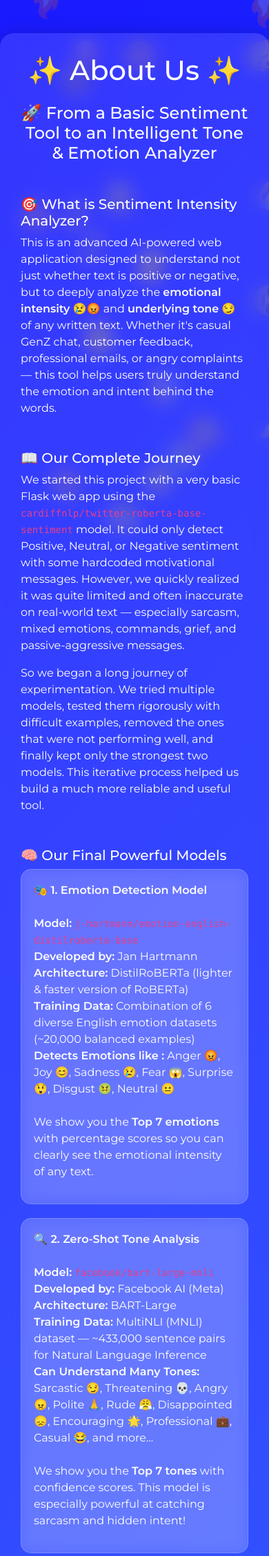
After one commit to kamalkolisetty/kamal-Sentiment-Intensity-Analyzer, a Flask app: page /about in a window 390 px wide. The commit adds this page. Shown: the top 2256 px of the page at 69% size. Run offline with Flask 3, Linux system fonts and the light colour scheme; some libraries are stand-ins or nearby versions.

Commit message:
feat: enhance UI/UX and complete About Us page
- Hide 'Processed Output' section until first analysis
- Improve 'About Us' button styling with hover effects
- Significantly expand and beautify About Us page with detailed journey, model explanations, and emojis
- Fix div nesting issues in about.html
- Remove disturbing red gradients, keep pleasant color palette
- Update README.md with comprehensive project documentation
- Improve overall responsiveness and visual consistency

```diff
--- a/app.py
+++ b/app.py
@@ -1,53 +1,72 @@
-from transformers import AutoTokenizer
-from transformers import AutoModelForSequenceClassification
-from scipy.special import softmax
+from transformers import pipeline
 from flask import Flask, render_template, request, jsonify
 
 app = Flask(__name__)
 
-# Load the tokenizer and model outside of the process_input function
-MODEL = "cardiffnlp/twitter-roberta-base-sentiment"
-tokenizer = AutoTokenizer.from_pretrained(MODEL)
-model = AutoModelForSequenceClassification.from_pretrained(MODEL)
+print("Loading models...")
+
+# Emotions Model
+emotion_pipeline = pipeline("text-classification",
+                           model="j-hartmann/emotion-english-distilroberta-base",
+                           top_k=None)
+
+# Zero-Shot Tone Analysis
+zero_shot_classifier = pipeline("zero-shot-classification",
+                               model="facebook/bart-large-mnli")
+
+print("✅ Models loaded successfully!")
+
+def get_emotions(text):
+    results = emotion_pipeline(text)[0]
+    sorted_emotions = sorted(results, key=lambda x: x['score'], reverse=True)
+    return {"top_emotions": sorted_emotions[:8]}
+
+def get_zero_shot_tone(text):
+    candidate_labels = [
+        "threatening", "angry", "rude", "sarcastic", "polite",
+        "professional", "casual", "sad", "disappointed", "excited",
+        "formal", "informal", "encouraging", "neutral", "happy"
+    ]
+
+    result = zero_shot_classifier(text, candidate_labels, multi_label=False)
+
+    return {
+        "top_tones": [
+            {"label": result['labels'][i], "score": float(result['scores'][i])}
+            for i in range(7)
+        ]
+    }
 
 @app.route('/')
 def index():
     return render_template('index.html')
 
+@app.route('/about')
+def about():
+    return render_template('about.html')
+
 @app.route('/process', methods=['POST'])
-@app.route('/process', methods=['POST'])
+def process():
+    try:
+        input_text = request.form['input_text'].strip()
+        analysis_type = request.form.get('analysis_type', 'full')
 
-def process():
-    if request.method == 'POST':
-        input_text = request.form['input_text']
-        processed_output = process_input(input_text)
-        return jsonify(processed_output)
+        if not input_text:
+            return jsonify({"error": "Empty input"}), 400
 
-def process_input(example):
-    encoded_text = tokenizer(example, return_tensors='pt')
-    output = model(**encoded_text)
-    scores = output[0][0].detach().numpy()
-    scores = softmax(scores)
-    scores_dict = {
-        'roberta_neg': float(scores[0]),
-        'roberta_neu': float(scores[1]),
-        'roberta_pos': float(scores[2])
-    }
+        result = {"input": input_text}
 
-    # Determine sentiment based on the highest score
-    if scores_dict['roberta_neg'] > scores_dict['roberta_neu'] and scores_dict['roberta_neg'] > scores_dict['roberta_pos']:
-        sentiment = " NEGATIVE.\n Stay strong, my friend. You've got this! \U0001F4AA"
+        if analysis_type in ['emotions', 'full']:
+            result["emotions"] = get_emotions(input_text)
 
-    elif scores_dict['roberta_pos'] > scores_dict['roberta_neu'] and scores_dict['roberta_pos'] > scores_dict['roberta_neg']:
-        sentiment = " POSITIVE.\n Your positivity is contagious, and it brightens my day too! \U0001F604\U0001F31E"
+        if analysis_type in ['tone', 'full']:
+            result["tone_analysis"] = get_zero_shot_tone(input_text)
 
-    else:
-        sentiment = " NEUTRAL.\n Happy day, mate! \U0001F31E\U0001F604"
+        return jsonify(result)
 
-    scores_dict['sentiment'] = sentiment
-    return scores_dict
-
-
+    except Exception as e:
+        print(f"Error: {e}")
+        return jsonify({"error": str(e)}), 500
 
 if __name__ == '__main__':
-    app.run(debug=True)
+    app.run(debug=True, host='0.0.0.0', port=5000)
--- /dev/null
+++ b/requirements.txt
@@ -0,0 +1,4 @@
+flask
+transformers
+torch
+scipy
--- /dev/null
+++ b/static/styles.css
@@ -0,0 +1,60 @@
+body {
+    font-family: 'Montserrat', sans-serif;
+    color: white;
+    min-height: 100vh;
+    transition: background 1.8s ease;
+}
+
+.container {
+    background: rgba(255, 255, 255, 0.12);
+    backdrop-filter: blur(12px);
+    border-radius: 20px;
+    padding: 30px;
+    box-shadow: 0 8px 32px rgba(0, 0, 0, 0.3);
+    margin-top: 30px;
+}
+
+.result-card {
+    background: rgba(255, 255, 255, 0.15);
+    backdrop-filter: blur(10px);
+    border-radius: 15px;
+    padding: 18px;
+    margin-bottom: 20px;
+    border: 1px solid rgba(255,255,255,0.2);
+}
+
+.moving-emojis {
+    position: fixed;
+    top: 0; left: 0;
+    width: 100%; height: 100%;
+    pointer-events: none;
+    z-index: -1;
+    overflow: hidden;
+}
+
+.emoji {
+    position: absolute;
+    font-size: 2.6rem;
+    opacity: 0.20;
+    animation: floatUp linear infinite;
+}
+
+@keyframes floatUp {
+    0% { transform: translateY(100vh) rotate(0deg); }
+    100% { transform: translateY(-100vh) rotate(360deg); }
+}
+
+.btn-about {
+    background-color: rgba(255,255,255,0.2);
+    color: white;
+    border: 2px solid rgba(255,255,255,0.5);
+    font-weight: 600;
+    transition: all 0.4s ease;
+}
+
+.btn-about:hover {
+    background-color: white;
+    color: #6a11cb;
+    transform: translateY(-4px);
+    box-shadow: 0 12px 25px rgba(255,255,255,0.3);
+}
--- /dev/null
+++ b/templates/about.html
@@ -0,0 +1,138 @@
+<!DOCTYPE html>
+<html lang="en">
+<head>
+    <meta charset="UTF-8">
+    <meta name="viewport" content="width=device-width, initial-scale=1, shrink-to-fit=no">
+    <meta name="description" content="About Sentiment Intensity Analyzer - Our Full Journey">
+    <title>About Us | Sentiment Intensity Analyzer</title>
+
+    <link href="https://fonts.googleapis.com/css2?family=Montserrat:wght@400;500;600&display=swap" rel="stylesheet">
+    <link rel="stylesheet" href="https://maxcdn.bootstrapcdn.com/bootstrap/4.5.2/css/bootstrap.min.css">
+    <link rel="stylesheet" href="/static/styles.css">
+</head>
+<body>
+    <div class="moving-emojis" id="emojis"></div>
+
+    <div class="container mt-5">
+        <h1 class="text-center mb-4">✨ About Us ✨</h1>
+        <h4 class="text-center mb-5">🚀 From a Basic Sentiment Tool to an Intelligent Tone & Emotion Analyzer</h4>
+
+        <h5 class="mt-4">🎯 What is Sentiment Intensity Analyzer?</h5>
+        <p>This is an advanced AI-powered web application designed to understand not just whether text is positive or
+            negative, but to deeply analyze the <strong>emotional intensity</strong> 😢😡 and <strong>underlying
+                tone</strong> 😏 of any written text. Whether it's casual GenZ chat, customer feedback, professional
+            emails, or angry complaints — this tool helps users truly understand the emotion and intent behind the
+            words.</p>
+
+        <h5 class="mt-5">📖 Our Complete Journey</h5>
+        <p>We started this project with a very basic Flask web app using the
+            <code>cardiffnlp/twitter-roberta-base-sentiment</code> model. It could only detect Positive, Neutral, or
+            Negative sentiment with some hardcoded motivational messages. However, we quickly realized it was quite
+            limited and often inaccurate on real-world text — especially sarcasm, mixed emotions, commands, grief, and
+            passive-aggressive messages.</p>
+
+        <p>So we began a long journey of experimentation. We tried multiple models, tested them rigorously with
+            difficult examples, removed the ones that were not performing well, and finally kept only the strongest two
+            models. This iterative process helped us build a much more reliable and useful tool.</p>
+
+        <h5 class="mt-5">🧠 Our Final Powerful Models</h5>
+
+        <div class="row">
+            <div class="col-md-6">
+                <div class="result-card">
+                    <strong>🎭 1. Emotion Detection Model</strong><br><br>
+                    <strong>Model:</strong> <code>j-hartmann/emotion-english-distilroberta-base</code><br>
+                    <strong>Developed by:</strong> Jan Hartmann<br>
+                    <strong>Architecture:</strong> DistilRoBERTa (lighter & faster version of RoBERTa)<br>
+                    <strong>Training Data:</strong> Combination of 6 diverse English emotion datasets (~20,000 balanced
+                    examples)<br>
+                    <strong>Detects Emotions like :</strong> Anger 😡, Joy 😊, Sadness 😢, Fear 😱, Surprise 😲, Disgust
+                    🤢, Neutral 😐
+                    <br><br>
+                    <p>We show you the <strong>Top 7 emotions</strong> with percentage scores so you can clearly see the
+                        emotional intensity of any text.</p>
+                </div>
+            </div>
+
+            <div class="col-md-6">
+                <div class="result-card">
+                    <strong>🔍 2. Zero-Shot Tone Analysis</strong><br><br>
+                    <strong>Model:</strong> <code>facebook/bart-large-mnli</code><br>
+                    <strong>Developed by:</strong> Facebook AI (Meta)<br>
+                    <strong>Architecture:</strong> BART-Large<br>
+                    <strong>Training Data:</strong> MultiNLI (MNLI) dataset — ~433,000 sentence pairs for Natural
+                    Language Inference<br>
+                    <strong>Can Understand Many Tones:</strong> Sarcastic 😏, Threatening 💀, Angry 😠, Polite 🙏,
+                    Rude 😤, Disappointed 😞, Encouraging 🌟, Professional 💼, Casual 😂, and more...
+                    <br><br>
+                    <p>We show you the <strong>Top 7 tones</strong> with confidence scores. This model is especially
+                        powerful at catching sarcasm and hidden intent!</p>
+                </div>
+            </div>
+        </div>
+
+        <h5 class="mt-5">🔄 Evolution of the Project</h5>
+        <ul>
+            <li>Started with basic 3-label sentiment analysis</li>
+            <li>Added multiple models (Sentiment + Stars + Formality + Emotions)</li>
+            <li>Conducted extensive testing on real challenging inputs (sarcasm, grief, commands, mixed emotions)</li>
+            <li>Removed weak performing models after careful evaluation</li>
+            <li>Focused only on the two best models for accuracy and speed</li>
+            <li>Built a modern, beautiful, and engaging user interface with animated gradients and floating emojis</li>
+        </ul>
+
+        <h5 class="mt-5">✨ Key Features</h5>
+        <ul>
+            <li>Real-time analysis using state-of-the-art Hugging Face Transformers</li>
+            <li>Flexible analysis modes (Full, Emotions Only, Tone Only)</li>
+            <li>Dynamic & eye-catching UI with floating emojis and changing gradients</li>
+            <li>Strong performance on sarcasm, mixed feelings, and complex text</li>
+            <li>Mobile-friendly and visually appealing design</li>
+        </ul>
+
+        <div class="text-center mt-5">
+            <a href="/" class="btn btn-light btn-lg">Try the Analyzer Now 🚀</a>
+        </div>
+
+        <footer class="text-center py-4 mt-5" style="opacity: 0.8;">
+            © KWorks | Crafted with ✨✨ & Endless ☕
+        </footer>
+    </div>
+
+    <script>
+        const gradients = [
+            "linear-gradient(-45deg, #6a11cb, #2575fc)",
+            "linear-gradient(-45deg, #00c3ff, #1a1aff)",
+            "linear-gradient(-45deg, #00ff88, #0099ff)",
+            "linear-gradient(-45deg, #8e2de2, #4a00e0)"
+        ];
+
+        function setRandomGradient() {
+            document.body.style.background = gradients[Math.floor(Math.random() * gradients.length)];
+            document.body.style.backgroundSize = "400% 400%";
+        }
+
+        function createEmojis() {
+            const container = document.getElementById('emojis');
+            const list = ['😊', '😢', '😡', '😱', '😍', '😂', '🥺', '😠', '🙌', '💔', '🔥', '😌', '🥰', '😭', '😎', '🙃', '🤔', '😏'];
+            for (let i = 0; i < 35; i++) {
+                const em = document.createElement('div');
+                em.className = 'emoji';
+                em.textContent = list[Math.floor(Math.random() * list.length)];
+                em.style.left = Math.random() * 100 + 'vw';
+                em.style.animationDuration = (Math.random() * 45 + 45) + 's';
+                em.style.animationDelay = '-' + Math.random() * 50 + 's';
+                container.appendChild(em);
+            }
+        }
+
+        window.onload = function () {
+            setRandomGradient();
+            createEmojis();
+        };
+    </script>
+
+    <script src="https://ajax.googleapis.com/ajax/libs/jquery/3.5.1/jquery.min.js"></script>
+    <script src="https://maxcdn.bootstrapcdn.com/bootstrap/4.5.2/js/bootstrap.min.js"></script>
+</body>
+</html>
```
Also changed, not shown: templates/index.html (+127 -50 lines).
